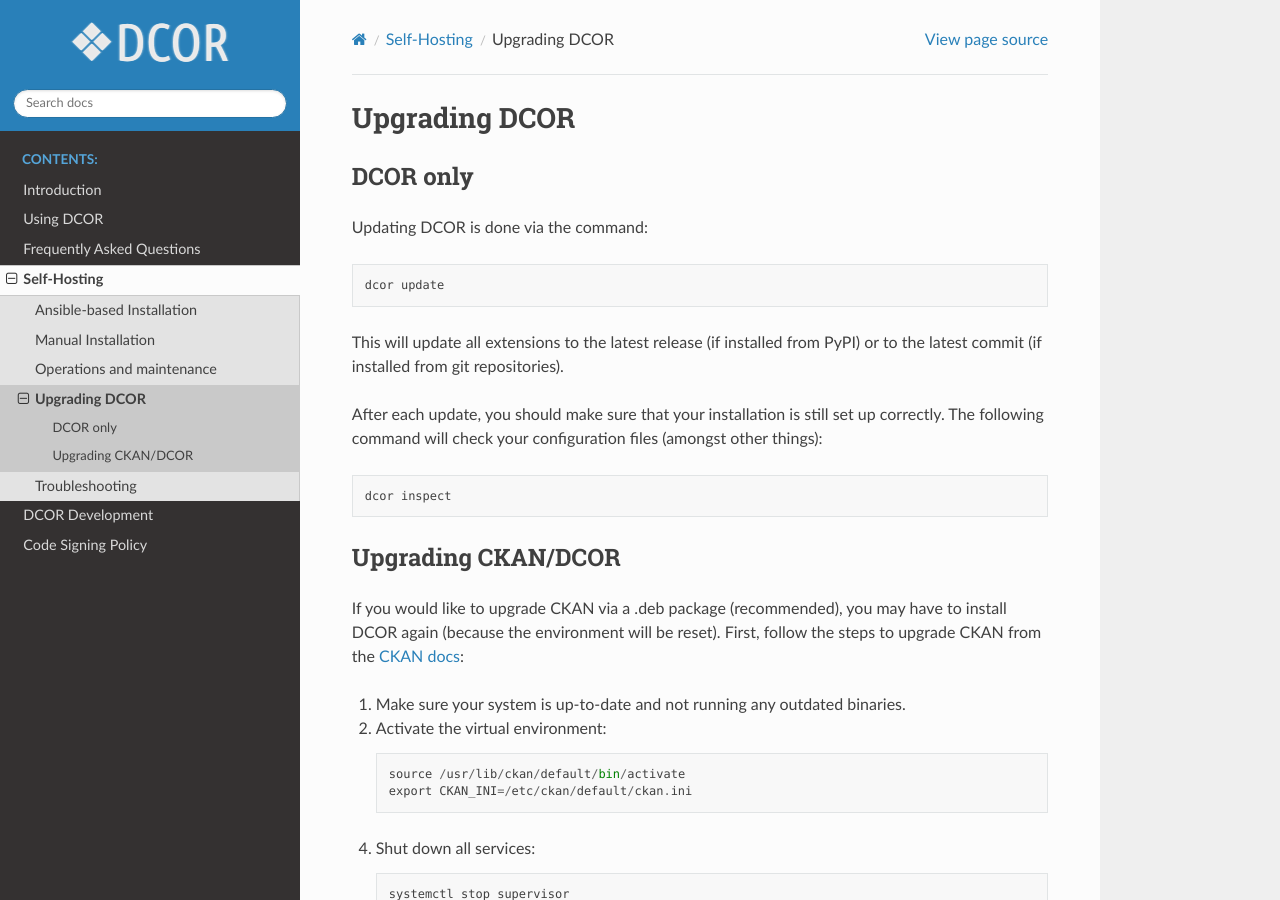
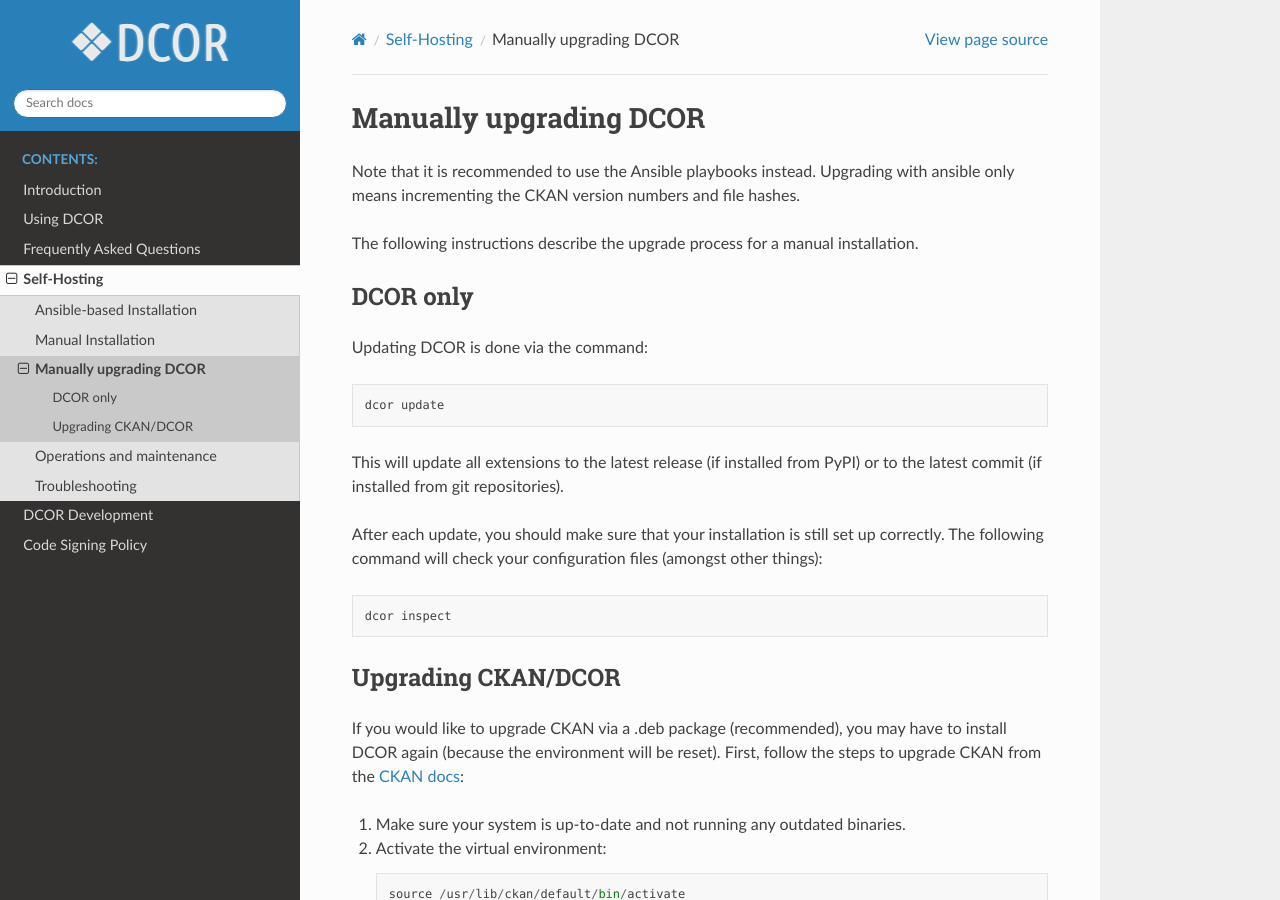
Before and after one commit to DCOR-dev/dcor-docs, a Sphinx documentation site: the page built from docs/sec_self_hosting/upgrade_manual.rst, in a window 1280 px wide and 900 px high. Built offline with Sphinx 7.4.7 and the Read the Docs theme 3.1.0, drawn with Linux system fonts in a browser that asks for light colours.

Commit message:
restructure upgrade instructions

```diff
--- a/docs/sec_self_hosting/index.rst
+++ b/docs/sec_self_hosting/index.rst
@@ -10,6 +10,6 @@
 
    installation_ansible
    installation_manual
+   upgrade_manual
    operations
-   upgrade
    troubleshooting
--- a/docs/sec_self_hosting/upgrade.rst
+++ b/docs/sec_self_hosting/upgrade_manual.rst
@@ -1,6 +1,12 @@
-==============
-Upgrading DCOR
-==============
+=======================
+Manually upgrading DCOR
+=======================
+
+Note that it is recommended to use the Ansible playbooks instead.
+Upgrading with ansible only means incrementing the CKAN version numbers
+and file hashes.
+
+The following instructions describe the upgrade process for a manual installation.
 
 DCOR only
 =========
```
